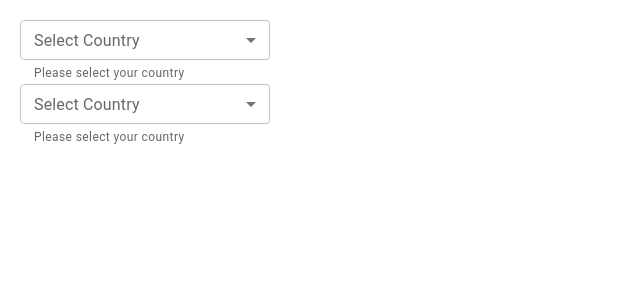
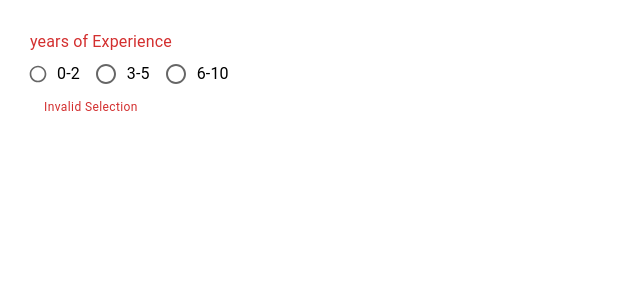
Before and after one commit to Shubhofficial1/materialui, a React (Create React App) app in the folder frontend/: page / in a window 1280 px wide. Shown: the top 300 px of the page, without its empty margins (0-640 px from the left). Built offline with nearby package versions, Linux system fonts and the light colour scheme.

Commit message:
Radio Group

```diff
--- a/frontend/src/App.tsx
+++ b/frontend/src/App.tsx
@@ -2,7 +2,8 @@
 // import TypographyUI from "./components/TypographyUI";
 // import ButtonUI from "./components/ButtonUI";
 // import TextFieldUI from "./components/TextFieldUI";
-import SelectUI from "./components/SelectUI";
+// import SelectUI from "./components/SelectUI";
+import RadioUI from "./components/RadioUI";
 
 function App() {
   return (
@@ -10,7 +11,8 @@
       {/* <TypographyUI /> */}
       {/* <ButtonUI /> */}
       {/* <TextFieldUI /> */}
-      <SelectUI />
+      {/* <SelectUI /> */}
+      <RadioUI />
     </div>
   );
 }
--- /dev/null
+++ b/frontend/src/components/RadioUI.tsx
@@ -0,0 +1,49 @@
+import React, { useState } from "react";
+import {
+  Box,
+  FormControl,
+  FormLabel,
+  FormControlLabel,
+  RadioGroup,
+  Radio,
+} from "@mui/material";
+import FormHelperText from "@mui/material/FormHelperText";
+const RadioUI = () => {
+  const [value, setValue] = useState("");
+  console.log(value);
+  const handleChange = (event: React.ChangeEvent<HTMLInputElement>) => {
+    setValue(event.target.value);
+  };
+  return (
+    <Box width={"250px"} margin={"30px"}>
+      <FormControl error>
+        <FormLabel id="job-experience-group-label">
+          years of Experience
+        </FormLabel>
+        <RadioGroup
+          name="job-experience-group"
+          aria-label="job-experience-group-label"
+          value={value}
+          onChange={handleChange}
+          row
+        >
+          <FormControlLabel
+            control={<Radio size={"small"} color="secondary" />}
+            label="0-2"
+            value={"0-2"}
+          />
+          <FormControlLabel
+            control={<Radio size={"medium"} color="success" />}
+            label="3-5"
+            value={"3-5"}
+          />
+          <FormControlLabel control={<Radio />} label="6-10" value={"6-10"} />
+        </RadioGroup>
+
+        <FormHelperText>Invalid Selection</FormHelperText>
+      </FormControl>
+    </Box>
+  );
+};
+
+export default RadioUI;
```
